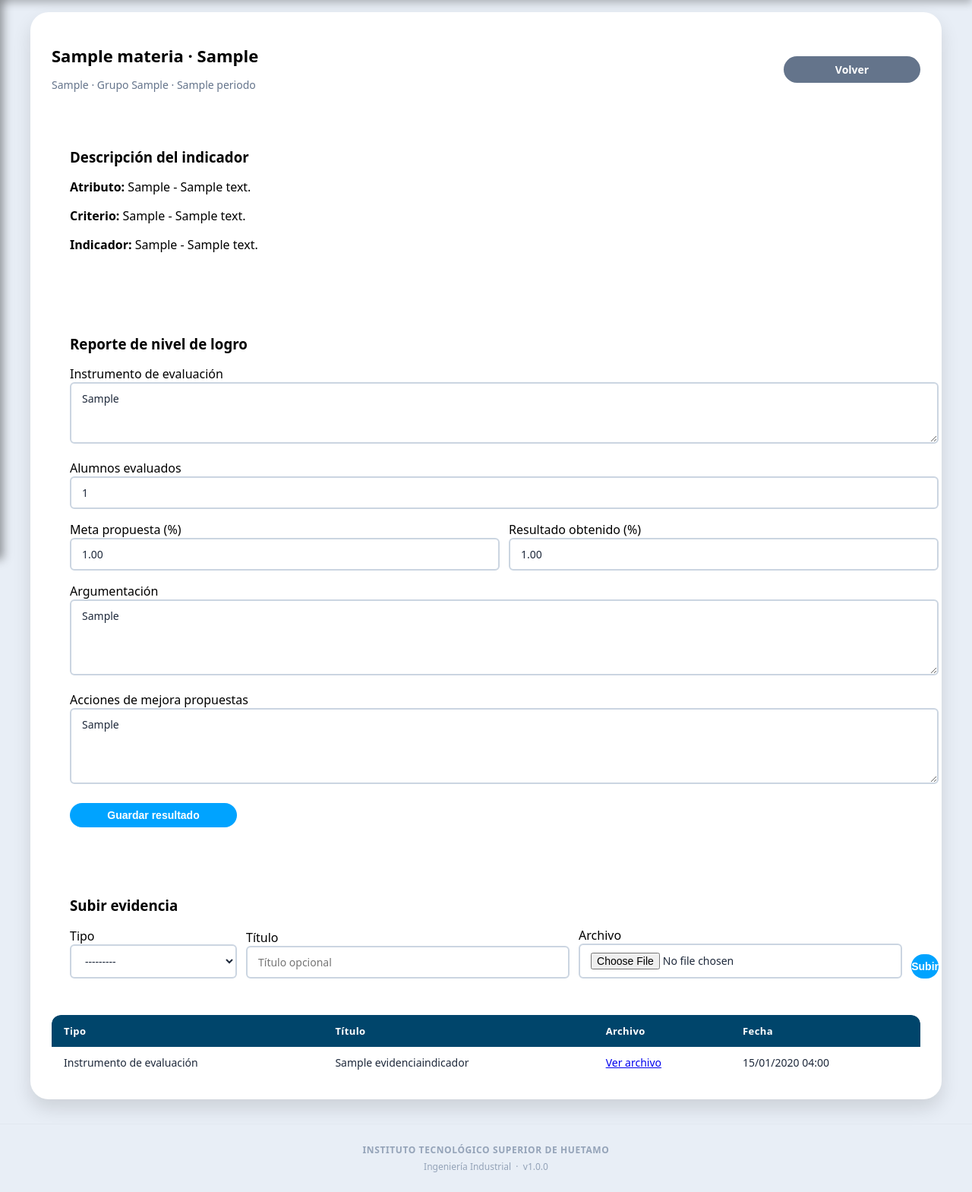
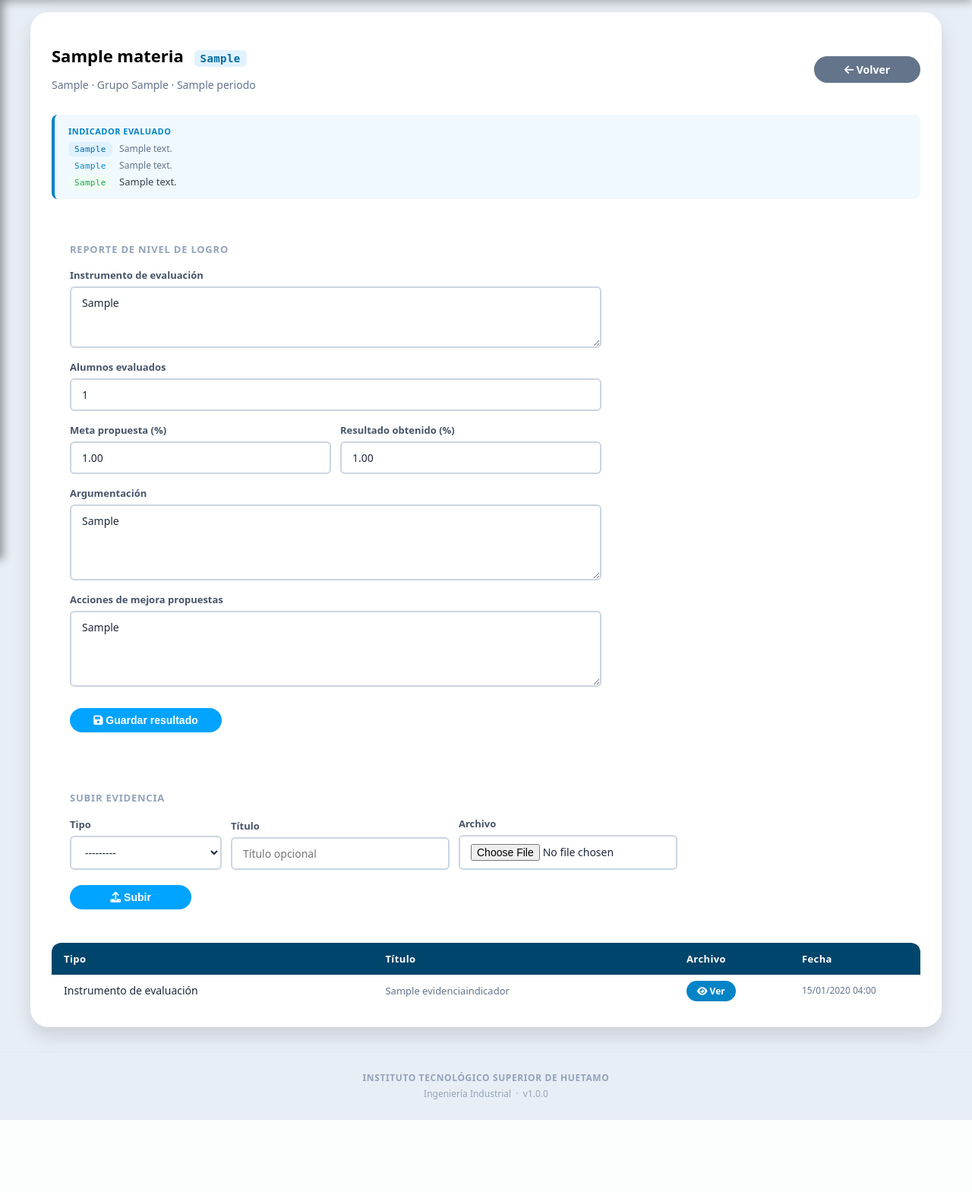
Before and after one commit to Pato1YT/PlataformaCACEI, a Django app: page /cursos/1/indicadores/1/evaluacion/ in a window 1280 px wide. Shown: the part 64-1633 px from the top of the page at 76% size. After the commit the page ends 1538 px from the top, so only its background shows below. Run offline with Django 4.2, Linux system fonts and the light colour scheme; a user stored in the database is signed in; tables that the repository leaves empty hold one stand-in row (values such as "Sample post"); parts of the project's set-up code (start-up, migrations or seed data) failed here and were passed over.

Commit message:
Estilos en indicadores y atributos

```diff
--- a/core/templates/cursos/evaluacion_indicador.html
+++ b/core/templates/cursos/evaluacion_indicador.html
@@ -4,129 +4,141 @@
 
 {% block content %}
 <div class="dashboard">
+
     <div class="dashboard__header">
         <div>
             <h2 class="dashboard__title">
-                {{ curso.materia.nombre }} · {{ indicador.codigo }}
+                {{ curso.materia.nombre }}
+                <span class="course-card__code" style="font-size:14px; margin-left:8px;">{{ indicador.codigo }}</span>
             </h2>
             <p class="dashboard__subtitle">
                 {{ curso.materia.clave }} · Grupo {{ curso.grupo }} · {{ curso.materia.periodo.nombre }}
             </p>
         </div>
-
         <a href="{% url 'core:detalle_curso' curso.pk %}"
            class="course-card__button"
-           style="max-width:180px; text-align:center; text-decoration:none; display:inline-block; background-color:#64748b;">
-            Volver
+           style="width:140px; text-align:center; text-decoration:none; display:inline-block; font-weight:700; background-color:#64748b;">
+            <i class="fa-solid fa-arrow-left"></i> Volver
         </a>
     </div>
 
-    <div class="table-wrapper" style="padding:24px; margin-bottom:24px;">
-        <h3 style="margin-bottom:12px;">Descripción del indicador</h3>
-
-        <p><strong>Atributo:</strong> {{ indicador.criterio.atributo_egreso.codigo }} - {{ indicador.criterio.atributo_egreso.descripcion }}</p>
-        <p><strong>Criterio:</strong> {{ indicador.criterio.codigo }} - {{ indicador.criterio.descripcion }}</p>
-        <p><strong>Indicador:</strong> {{ indicador.codigo }} - {{ indicador.descripcion }}</p>
+    <!-- Info del indicador -->
+    <div style="background:#f0f9ff; border-left:4px solid #0284c7; border-radius:8px; padding:14px 18px; margin-bottom:24px; font-size:13px;">
+        <p style="margin:0 0 6px 0; font-size:11px; font-weight:600; color:#0284c7; text-transform:uppercase; letter-spacing:.5px;">Indicador evaluado</p>
+        <p style="margin:0 0 4px 0;">
+            <span class="course-card__code" style="margin-right:6px;">{{ indicador.criterio.atributo_egreso.codigo }}</span>
+            <span style="color:#64748b; font-size:12px;">{{ indicador.criterio.atributo_egreso.descripcion|truncatechars:80 }}</span>
+        </p>
+        <p style="margin:4px 0;">
+            <span class="course-card__code" style="background:#f0f9ff; color:#0284c7; margin-right:6px;">{{ indicador.criterio.codigo }}</span>
+            <span style="color:#64748b; font-size:12px;">{{ indicador.criterio.descripcion|truncatechars:80 }}</span>
+        </p>
+        <p style="margin:4px 0 0 0;">
+            <span class="course-card__code" style="background:#f0fdf4; color:#16a34a; margin-right:6px;">{{ indicador.codigo }}</span>
+            <span style="color:#374151; font-size:13px;">{{ indicador.descripcion }}</span>
+        </p>
     </div>
 
-    <div class="table-wrapper" style="padding:24px; margin-bottom:24px;">
-        <h3 style="margin-bottom:16px;">Reporte de nivel de logro</h3>
+    <!-- Reporte de nivel de logro -->
+    <div class="table-wrapper" style="padding:20px 24px; margin-bottom:24px;">
+        <p class="perfil-card__section-title" style="margin-bottom:16px;">Reporte de nivel de logro</p>
 
         <form method="post">
             {% csrf_token %}
             <input type="hidden" name="accion" value="guardar_resultado">
 
-            <div style="display:grid; gap:16px;">
-                <div>
-                    <label>Instrumento de evaluación</label>
+            <div style="display:grid; gap:16px; max-width:700px;">
+                <div class="perfil-card__field">
+                    <label class="perfil-card__label">Instrumento de evaluación</label>
                     {{ resultado_form.instrumento_evaluacion }}
                 </div>
-
-                <div>
-                    <label>Alumnos evaluados</label>
+                <div class="perfil-card__field">
+                    <label class="perfil-card__label">Alumnos evaluados</label>
                     {{ resultado_form.alumnos_evaluados }}
                 </div>
-
                 <div style="display:grid; grid-template-columns:1fr 1fr; gap:12px;">
-                    <div>
-                        <label>Meta propuesta (%)</label>
+                    <div class="perfil-card__field">
+                        <label class="perfil-card__label">Meta propuesta (%)</label>
                         {{ resultado_form.porcentaje_meta }}
                     </div>
-
-                    <div>
-                        <label>Resultado obtenido (%)</label>
+                    <div class="perfil-card__field">
+                        <label class="perfil-card__label">Resultado obtenido (%)</label>
                         {{ resultado_form.porcentaje_obtenido }}
                     </div>
                 </div>
-
-                <div>
-                    <label>Argumentación</label>
+                <div class="perfil-card__field">
+                    <label class="perfil-card__label">Argumentación</label>
                     {{ resultado_form.argumentacion }}
                 </div>
-
-                <div>
-                    <label>Acciones de mejora propuestas</label>
+                <div class="perfil-card__field">
+                    <label class="perfil-card__label">Acciones de mejora propuestas</label>
                     {{ resultado_form.acciones_mejora }}
                 </div>
             </div>
 
-            <button type="submit" class="course-card__button" style="margin-top:20px; max-width:220px;">
-                Guardar resultado
+            <div style="margin-top:20px;">
+                <button type="submit" class="course-card__button" style="max-width:200px;">
+                    <i class="fa-solid fa-floppy-disk"></i> Guardar resultado
                 </button>
+            </div>
         </form>
     </div>
 
-    <div class="table-wrapper" style="padding:24px; margin-bottom:24px;">
-        <h3 style="margin-bottom:16px;">Subir evidencia</h3>
+    <!-- Subir evidencia -->
+    <div class="table-wrapper" style="padding:20px 24px; margin-bottom:24px;">
+        <p class="perfil-card__section-title" style="margin-bottom:16px;">Subir evidencia</p>
 
         <form method="post" enctype="multipart/form-data">
             {% csrf_token %}
             <input type="hidden" name="accion" value="subir_evidencia">
 
-            <div style="display:grid; grid-template-columns:220px 1fr 1fr auto; gap:12px; align-items:end;">
-                <div>
-                    <label>Tipo</label>
+            <div style="display:grid; grid-template-columns:200px 1fr 1fr; gap:12px; align-items:end; max-width:800px;">
+                <div class="perfil-card__field">
+                    <label class="perfil-card__label">Tipo</label>
                     {{ evidencia_form.tipo_archivo }}
                 </div>
-
-                <div>
-                    <label>Título</label>
+                <div class="perfil-card__field">
+                    <label class="perfil-card__label">Título</label>
                     {{ evidencia_form.titulo }}
                 </div>
-
-                <div>
-                    <label>Archivo</label>
+                <div class="perfil-card__field">
+                    <label class="perfil-card__label">Archivo</label>
                     {{ evidencia_form.archivo }}
                 </div>
+            </div>
 
-                <button type="submit" class="course-card__button" style="max-width:180px;">
-                    Subir
+            <div style="margin-top:12px;">
+                <button type="submit" class="course-card__button" style="max-width:160px;">
+                    <i class="fa-solid fa-upload"></i> Subir
                 </button>
             </div>
         </form>
     </div>
 
+    <!-- Tabla de evidencias subidas -->
     <div class="table-wrapper">
         <table class="data-table">
             <thead>
                 <tr>
                     <th>Tipo</th>
                     <th>Título</th>
-                    <th>Archivo</th>
-                    <th>Fecha</th>
+                    <th style="width:120px;">Archivo</th>
+                    <th style="width:140px;">Fecha</th>
                 </tr>
             </thead>
             <tbody>
                 {% for evidencia in evidencias %}
                 <tr>
                     <td>{{ evidencia.get_tipo_archivo_display }}</td>
-                        <td>{{ evidencia.titulo|default:"-" }}</td>
+                    <td style="color:#64748b; font-size:13px;">{{ evidencia.titulo|default:"—" }}</td>
                     <td>
-                            <a href="{{ evidencia.archivo.url }}" target="_blank">
-                                Ver archivo
+                        <a href="{{ evidencia.archivo.url }}" target="_blank"
+                           class="data-table__btn"
+                           style="background-color:#0284c7; color:#fff; white-space:nowrap;">
+                            <i class="fa-solid fa-eye"></i> Ver
                         </a>
                     </td>
-                        <td>{{ evidencia.fecha_subida|date:"d/m/Y H:i" }}</td>
+                    <td style="font-size:12px; color:#64748b;">{{ evidencia.fecha_subida|date:"d/m/Y H:i" }}</td>
                 </tr>
                 {% empty %}
                 <tr>
@@ -138,5 +150,6 @@
             </tbody>
         </table>
     </div>
+
 </div>
 {% endblock %}
```
Also changed, not shown: core/templates/cursos/detalle_curso.html (+54 -29 lines). Lines whose indentation alone changed are shown as unchanged.
